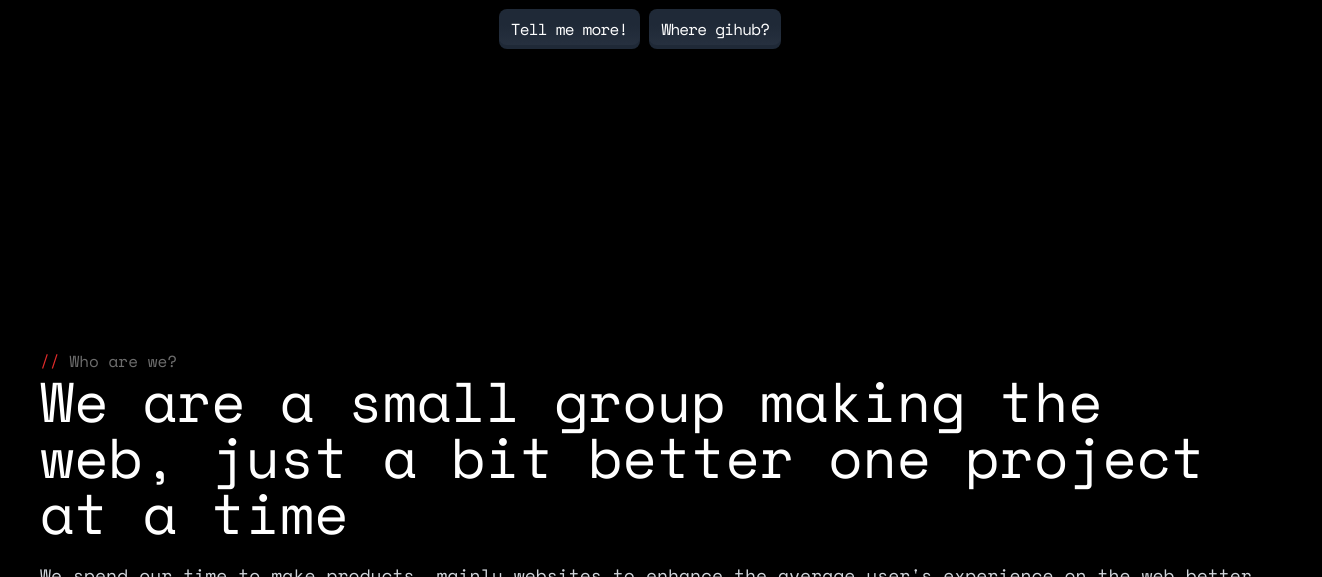
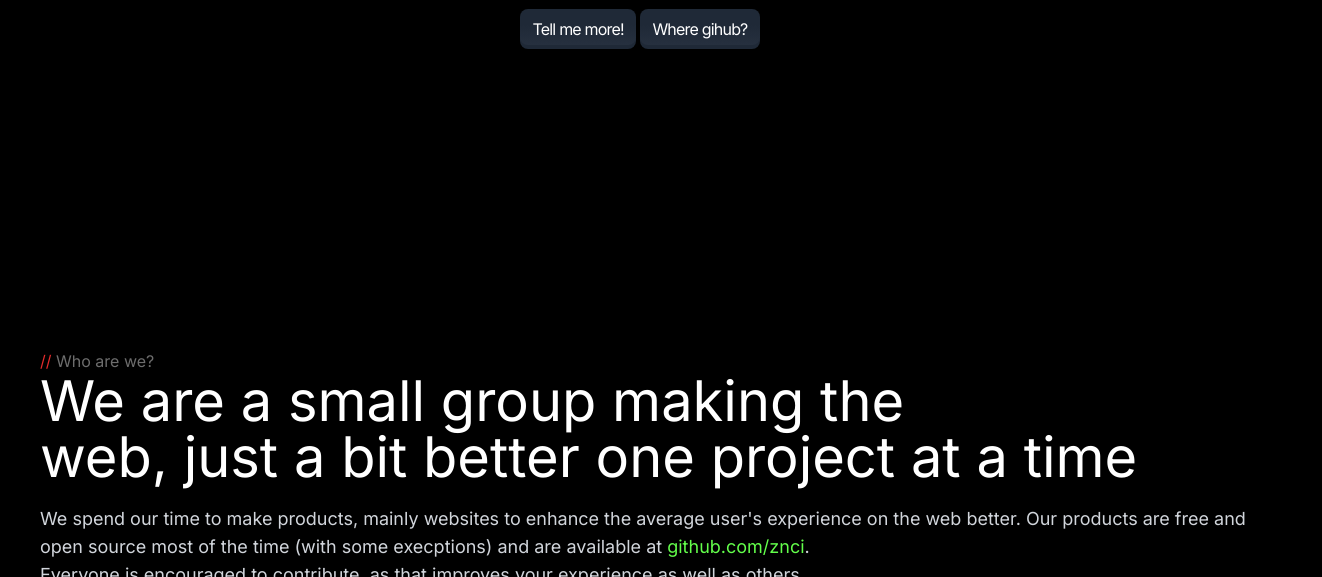
Before and after one commit to TheUnium/znci-web, a plain HTML site: page index.html in a window 1280 px wide. Shown: the part 523-1100 px from the top of the page, 1322 px wide, since content can reach past the window. Drawn offline with nearby package versions, Linux system fonts and the light colour scheme.

Commit message:
Changed font

```diff
--- a/css/base.css
+++ b/css/base.css
@@ -685,7 +685,7 @@ video {
 }
 
 * {
-	font-family: 'Space Mono', monospace
+	font-family: 'Inter', Arial, monospace, Helvetica
 }
 
 body {
--- a/index.html
+++ b/index.html
@@ -9,7 +9,7 @@
       <title>znci - home</title>
       <link rel="preconnect" href="https://fonts.googleapis.com">
       <link rel="preconnect" href="https://fonts.gstatic.com" crossorigin>
-      <link href="https://fonts.googleapis.com/css2?family=Space+Mono:wght@400;700&family=Rubik:wght@400;500&display=swap" rel="stylesheet">
+      <link rel="stylesheet" href="https://fonts.googleapis.com/css?family=Inter">
       <script src="https://kit.fontawesome.com/cc60436b68.js" crossorigin="anonymous"></script>
    </head>
    <body>
```
Also changed, not shown: css/base.min.css.
